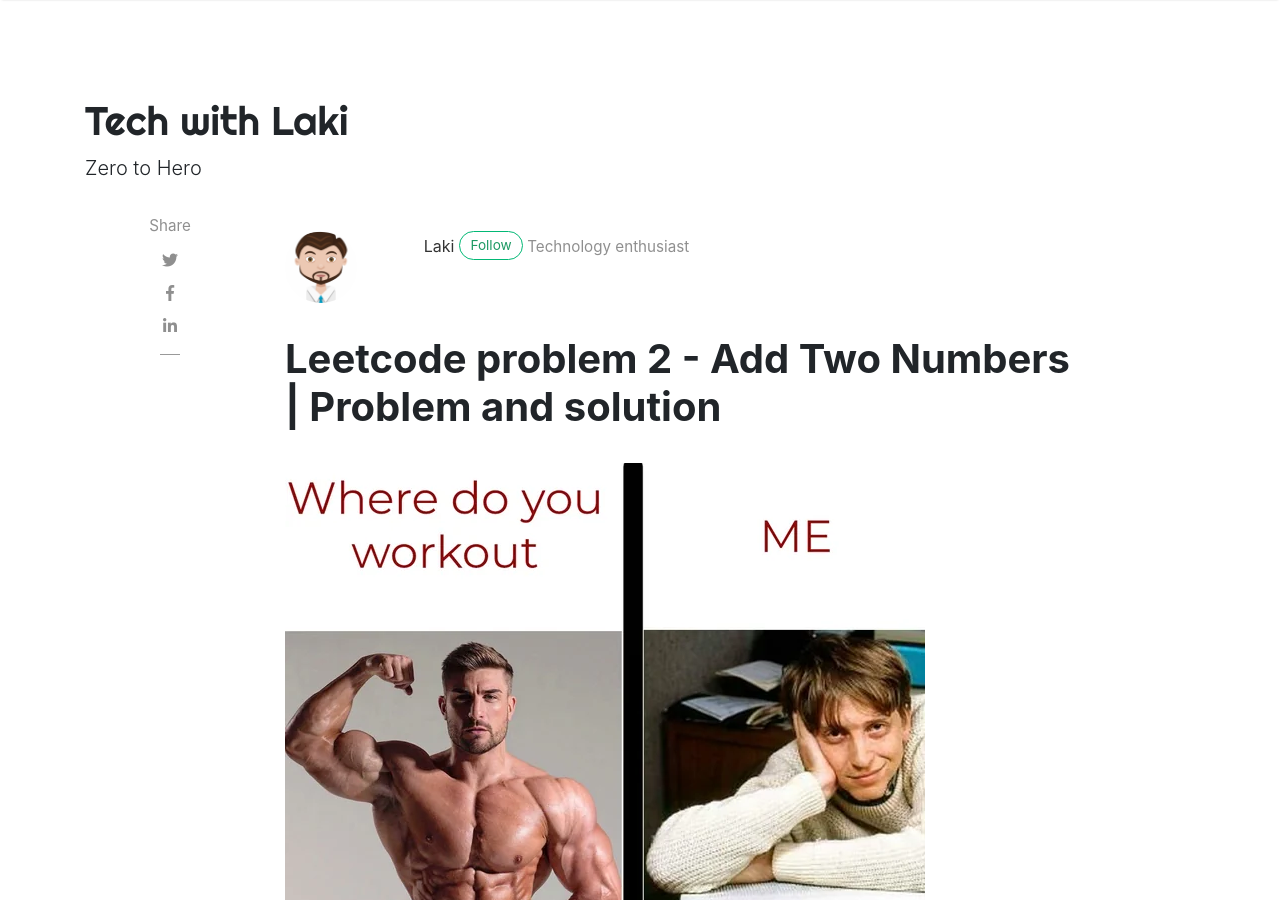
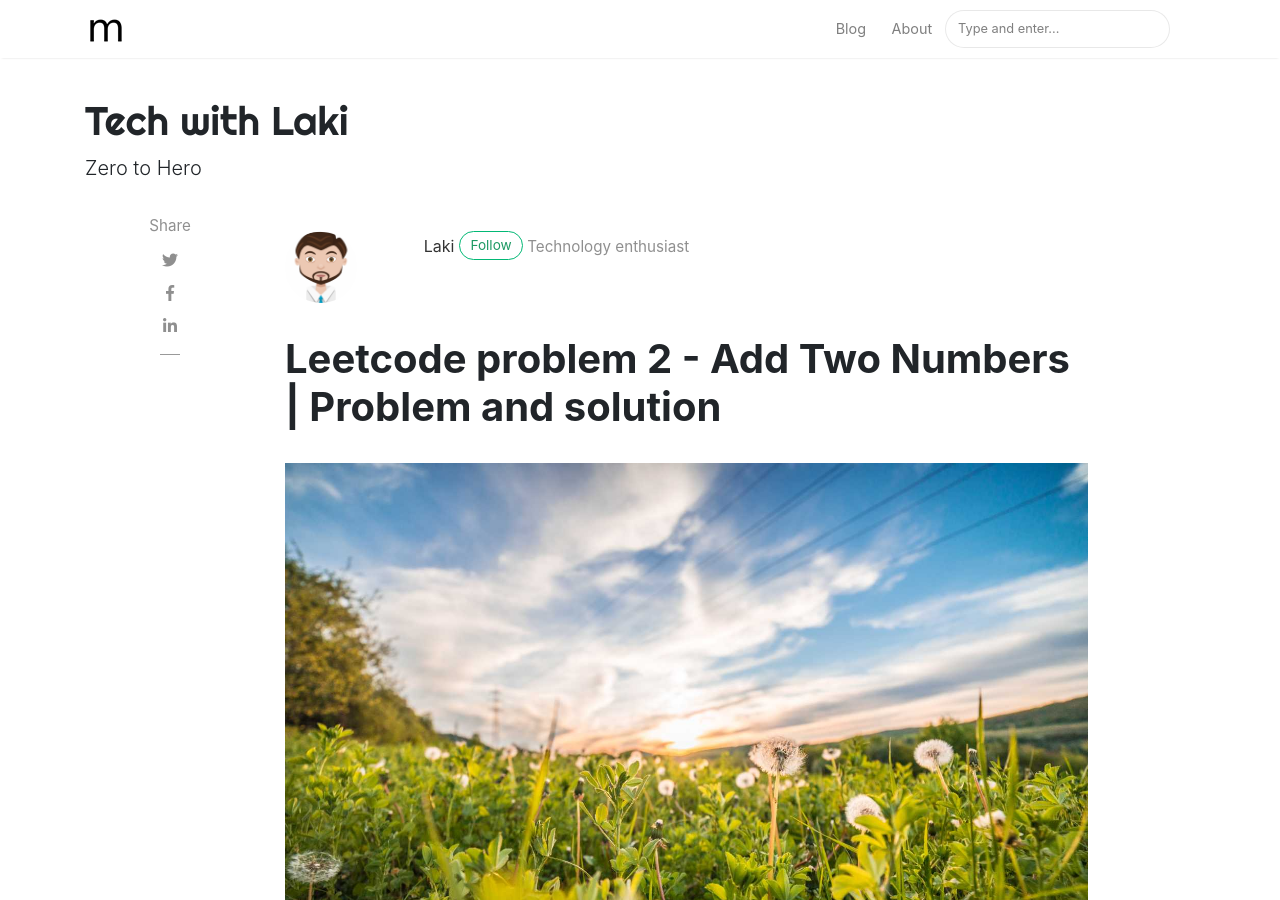
Before and after one commit to laki88/techwithlaki, a Jekyll site: the page built from _posts/2023-01-29-leetcode-problem-2-with-solutions.md, in a window 1280 px wide and 900 px high. Built offline with Jekyll 4.4.1, drawn with Linux system fonts in a browser that asks for light colours; nearby versions of some CDN libraries; comment, search, counter and statistics services are not loaded.

Commit message:
Add images to leetcode problem 2

```diff
--- a/_posts/2023-01-29-leetcode-problem-2-with-solutions.md
+++ b/_posts/2023-01-29-leetcode-problem-2-with-solutions.md
@@ -3,7 +3,7 @@
 title:  "Leetcode problem 2 - Add Two Numbers | Problem and solution"
 author: Laki
 categories: [ leetcode, algorithm, linked list, interview questions ]
-image: assets/images/2023-01-26-leetcode-problem1-with-solutions/leetcode_meme1.png
+image: assets/images/8.jpg
 beforetoc: "This post shows the problem statement and the solution for leetcode Add Two Numbers problem"
 toc: false
 ---
```
Also changed, not shown: assets/images/2023-01-29-leetcode-problem-2-with-solutions/addtwonumber1.jpg (added).
